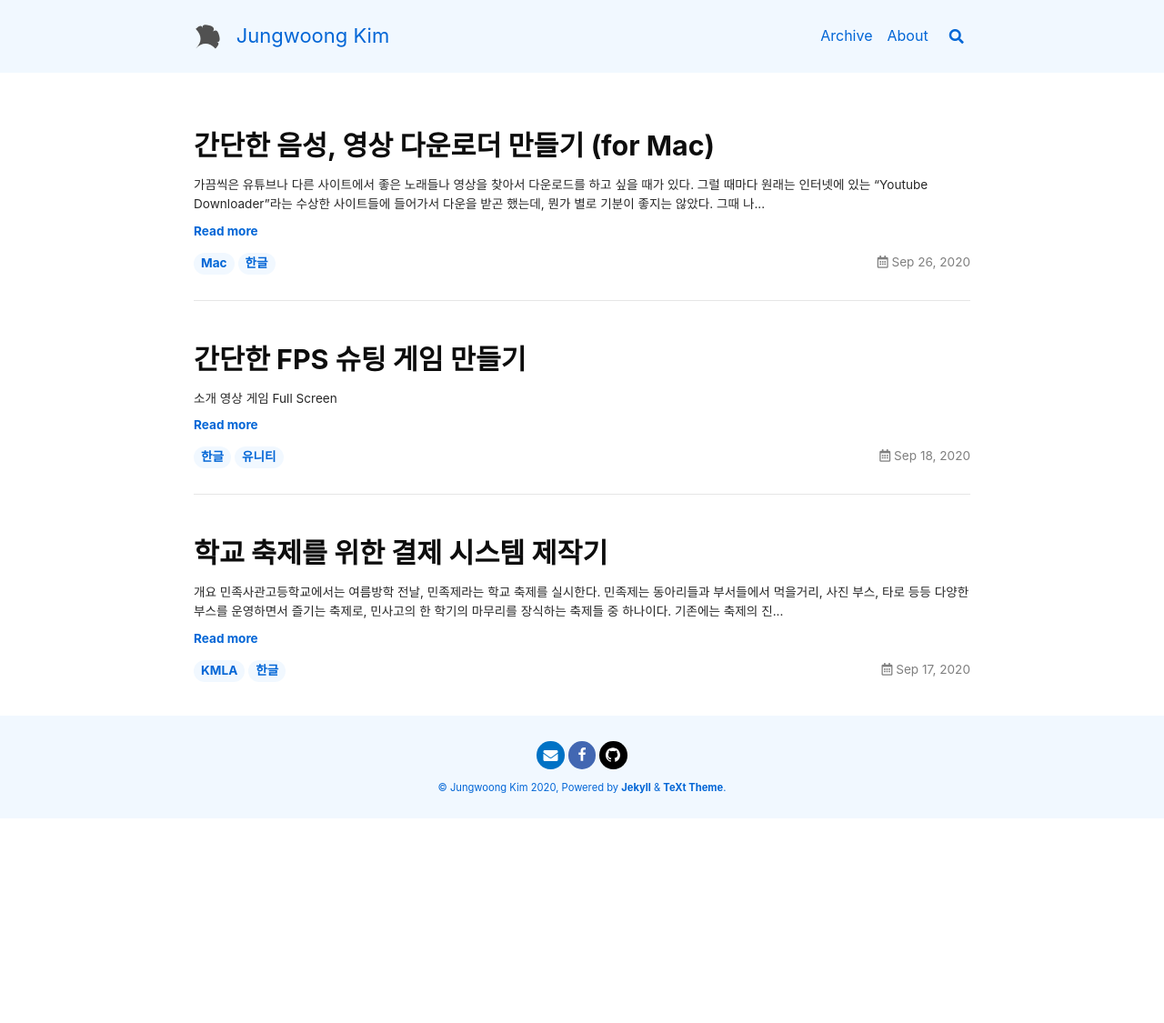
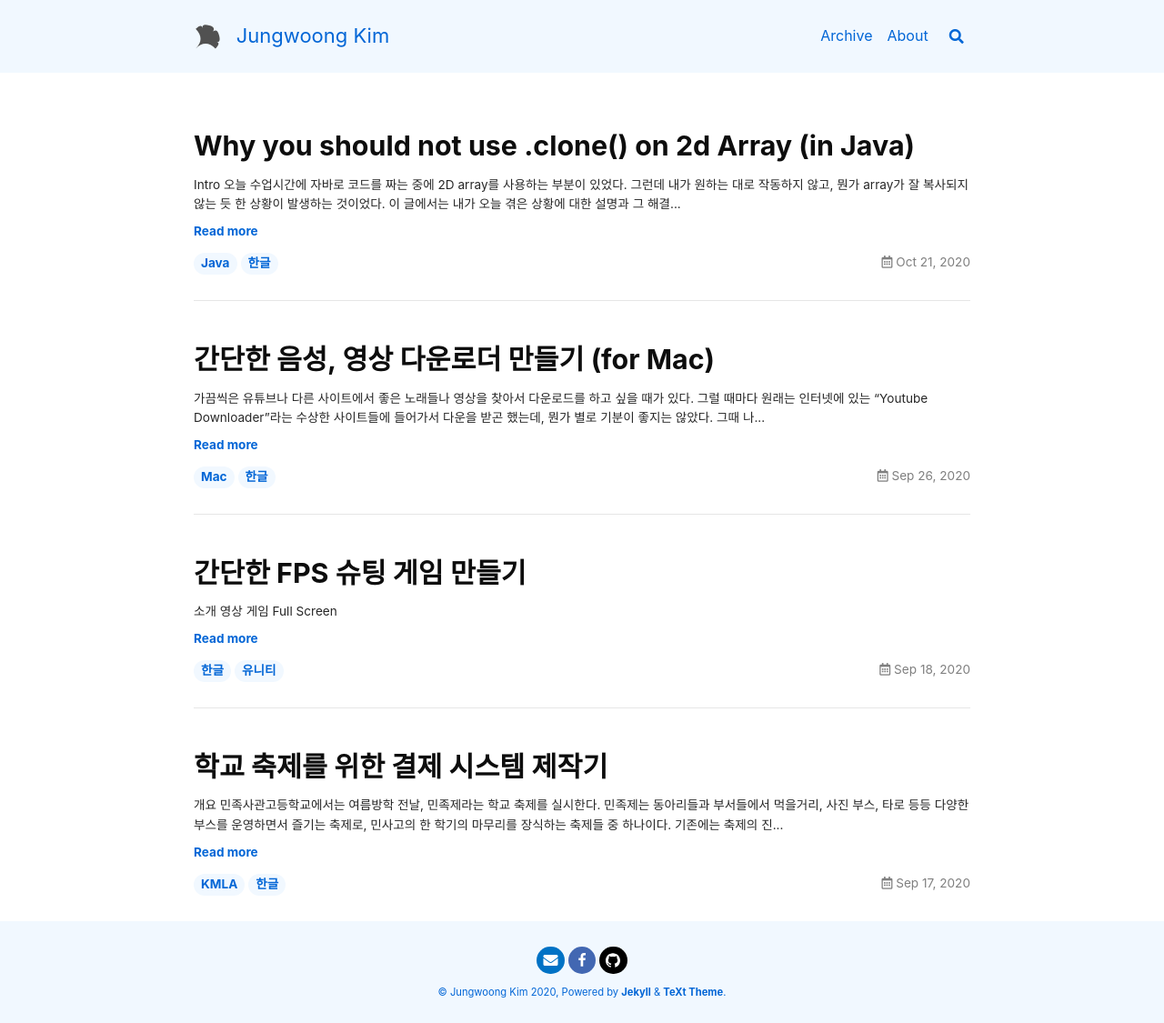
Before and after one commit to dk040106/blog.jungwoong.kim, a Jekyll site: the page built from index.html, in a window 1280 px wide. Shown: the whole page at 91% size. Built offline with Jekyll 4.4.1, drawn with Linux system fonts in a browser that asks for light colours; nearby versions of some CDN libraries; the list of posts is cut into pages by our own code; before the commit the page ends 900 px from its top, so only the background shows below that.

Commit message:
add: another post

````diff
--- a/_posts/2020-09-26-ytdl.md
+++ b/_posts/2020-09-26-ytdl.md
@@ -13,21 +13,24 @@ key: youtube-dl
 
 광고 없고 간단한 Youtube 다운로더를 사용할 수 있어서 좋았지만, 어떤 Cli툴이든 마찬가지로 일일이 코드를 하나하나 넣어야 한다는 번거로움이 있었다. 그래서, youtube-dl을 wrap 해서 훨씬 직관적이고 좀 사용하기 간단한 느낌의 툴을 만들어 보았다.
 
-# Prerequisite
+## 영상
+
+
+## Prerequisite
 
 1. [Homebrew](https://brew.sh)
 2. 아무 텍스트 편집기 (추천: [VS Code](https://code.visualstudio.com))
 
-# Youtube-dl
+## Youtube-dl
 
 Youtube-dl([나무위키](https://namu.wiki/w/youtube-dl))는 인터넷에 존재하는 영상 데이터를 다운로드할 수 있는 소프트웨어이다. 이름에서 볼 수 있듯이 Youtube 관련 기능이 제일 많지만, 다른 페이지에서도 내부에 임베드 되어 있는 영상들을 자동으로 인식하여 다운로드 할 수 있다.
 
-# Youtube-dl 설치
+## Youtube-dl 설치
 
 터미널을 열어서 Youtube-dl를 설치한다.
 
-```terminal
+```zsh
 brew install youtube-dl
 ```
 
-# shell code 작성
+## shell code 작성
--- /dev/null
+++ b/_posts/2020-10-21-javanoclone.md
@@ -0,0 +1,132 @@
+---
+layout: article
+title: Why you should not use .clone() on 2d Array (in Java)
+tags:
+  - Java
+  - 한글
+key: no-java-2d-clone
+---
+
+## Intro
+
+오늘 수업시간에 자바로 코드를 짜는 중에 2D array를 사용하는 부분이 있었다. 그런데 내가 원하는 대로 작동하지 않고, 뭔가 array가 잘 복사되지 않는 듯 한 상황이 발생하는 것이었다. 이 글에서는 내가 오늘 겪은 상황에 대한 설명과 그 해결책을 제시한다.
+
+Java의 Object class에는 .clone() 이라는 메소드가 존재한다. 이름에서 보면 알 수 있듯이 그 instance와 내용물을 복사하여 새로운 instance를 리턴하는 메소드이다. Object는 class이지만, Java에서는 array에서도 같은 이름의 메소드를 제공한다.
+
+## 1차원 배열
+
+1차원 배열의 경우 arr.clone()을 하면 내부의 데이터가 잘 복사된다.
+
+```java
+int[] arr1 = { 1, 2, 3, 4, 5 };
+int[] arr2 = arr1.clone();
+
+printArray(arr1);
+printArray(arr2);
+```
+
+```
+Arr1: 1 2 3 4 5
+Arr2: 1 2 3 4 5
+```
+
+다음 코드를 보면, arr.clone()은 arr과 완전히 다른 배열이라는 것을 알 수 있다.
+
+```java
+arr1[1] = 100;
+arr2[3] = -100;
+
+printArray(arr1);
+printArray(arr2);
+```
+
+```
+Arr1: 1 100 3 4 5
+Arr2: 1 2 3 -100 5
+```
+
+## 2차원 배열
+
+1차원 배열에서 잘 작동했으니, 2차원 배열에서도 같은 방법으로 clone을 해보자. 역시 .clone()을 하면 잘 작동하는 것 처럼 보인다.
+
+```java
+int[][] arr3 = { { 1, 2, 3 }, { 2, 3, 4 } };
+int[][] arr4 = arr3.clone();
+
+printArray(arr3);
+printArray(arr4);
+```
+
+```
+
+Arr3:
+1 2 3
+2 3 4
+
+Arr4:
+1 2 3
+2 3 4
+
+```
+
+그렇지만, 아래 코드를 보면 두 2차원 배열에서 .clone()이 예상한 대로 작동하지 않고 있다는 것을 알 수 있다. Deep copy를 하려고 했지만 Shallow copy가 되어 두 배열이 같은 값을 가리키고 있다.
+
+```java
+arr3[0][0] = 100;
+arr4[1][2] = -100;
+
+printArray(arr3);
+printArray(arr4);
+```
+
+```
+Arr3:
+100 2 3
+2 3 -100
+
+Arr4:
+100 2 3
+2 3 -100
+```
+
+다음을 보면 arr3과 arr4는 서로 다른 2차원 배열을 가리키고 있다는 것을 알 수 있는데, 왜 .clone()은 원하는 대로 작동하지 않을 것일까?
+
+```java
+System.out.println(arr3);
+System.out.println(arr4);
+```
+
+그것은 Java의 배열이 계층 구조로 이루어져 있기 때문이다. 2차원 배열은 element를 직접 가지고 있지 않고, 1차원 배열의 배열로 이루어져 있다. 다음을 보면 이 사실을 알 수 있다.
+
+```java
+for(int[] row: arr3) {
+    System.out.println(row);
+}
+```
+
+```
+result:
+[I@5acf9800
+[I@4617c264
+```
+
+이것을 바탕으로, 우리가 .clone()을 한 배열을 살펴보자.
+
+```java
+System.out.println(arr3[0]);
+System.out.println(arr4[0]);
+```
+
+```
+result:
+[I@5acf9800
+[I@5acf9800
+```
+
+2차원 배열들은 결국 같은 1차원 배열을 가리키고 있는 것이다! 2차원 배열에 .clone()을 사용하면 1차원 배열들을 복사한 게 되어 1차원 배열들은 그대로 같은 element를 가리키게 되는 것이다.
+
+## 결론
+
+위에서 알 수 있듯이, .clone() 메소드는 배열 내부에 있는 모든 값을 복사하지 않고, 그 배열이 저장하는 값만 복사를 해 준다. 1차원 배열에서는 잘 작동하지만, 2차원 배열이나 class등 reference type을 저장하는 배열부터는 deep copy를 하는 것처럼 보이는 shallow copy를 하게 된다.
+
+따라서 Java에서 2차원 배열을 deep copy할 때는 귀찮지만 하나하나 복사하자.
````
